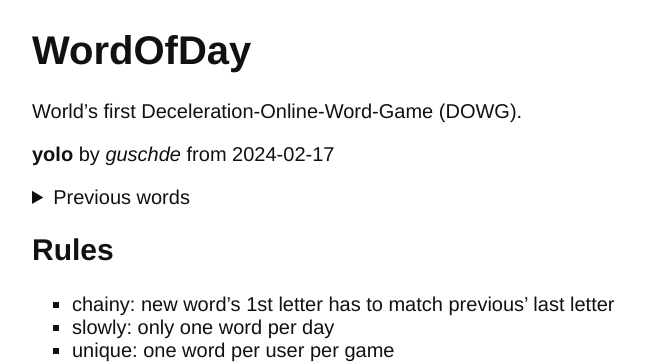
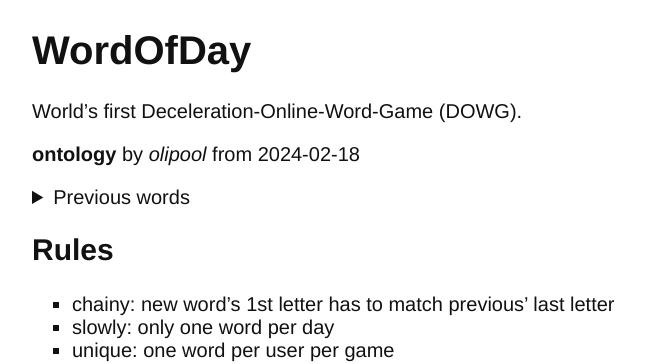
Before and after one commit to sigvef/wordofday, a Jekyll site: the page built from index.md, in a window 1280 px wide. Shown: the top 364 px of the page, without its empty margins (288-934 px from the left). Built offline with Jekyll 4.4.1, drawn with Linux system fonts in a browser that asks for light colours.

Commit message:
Update items.yml

```diff
--- a/_data/items.yml
+++ b/_data/items.yml
@@ -4,3 +4,6 @@
 - date: 2024-02-17
   name: guschde
   word: yolo
+- date: 2024-02-18
+  name: olipool
+  word: ontology
```
